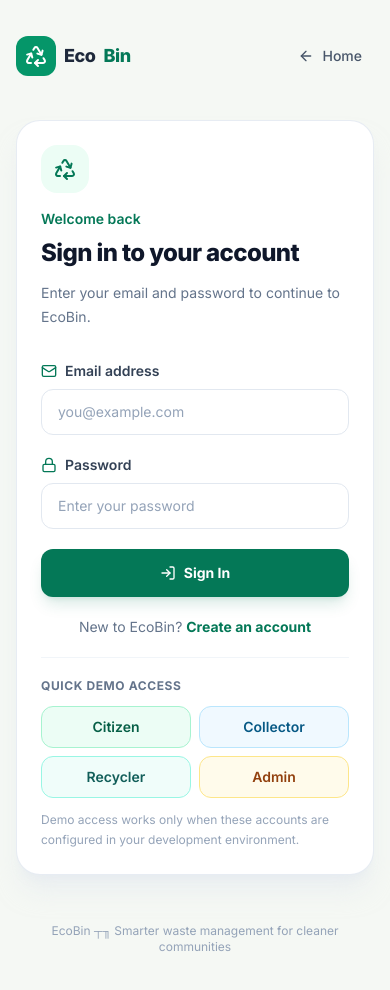
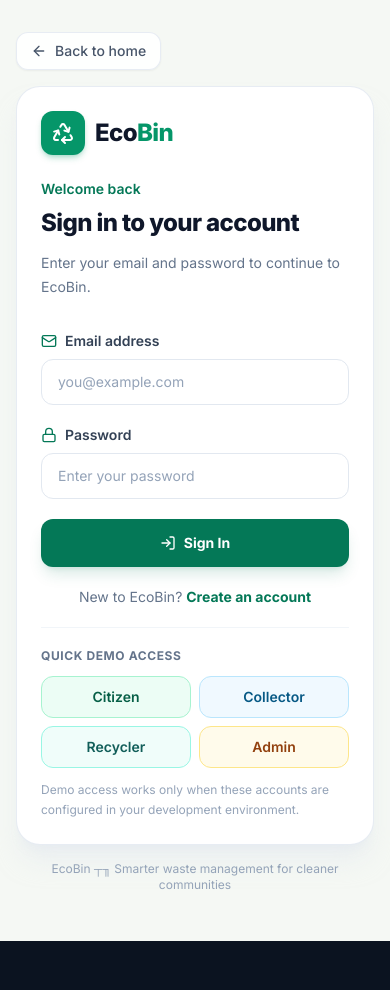
Before and after one commit to 19mekdes/EthioWaste, a React (Vite) app in the folder frontend/: page /login in a window 390 px wide. Shown: the top 990 px of the page. After the commit the page ends 941 px from the top, so only its background shows below. Built offline with nearby package versions, Linux system fonts and the light colour scheme; no server answers.

Commit message:
feat: update the login and register page structre

```diff
--- a/frontend/src/pages/Login.tsx
+++ b/frontend/src/pages/Login.tsx
@@ -67,37 +67,38 @@ export function Login() {
     'mb-2 flex items-center gap-2 text-sm font-semibold text-slate-700';
 
   return (
-    <main className="min-h-screen bg-[#F5F8F4] px-4 py-6 font-sans text-slate-800 sm:px-6 lg:px-8">
-      <div className="mx-auto flex min-h-[calc(100vh-3rem)] max-w-6xl flex-col">
-        <header className="flex items-center justify-between py-3">
+    <main className="flex min-h-screen flex-col items-center justify-center bg-[#F5F8F4] px-4 py-8 font-sans text-slate-800 sm:px-6 sm:py-12 lg:px-8">
+      <div className="w-full max-w-xl">
+        {/* Back to home link */}
+        <div className="mb-4">
           <Link
             to="/"
-            aria-label="Back to homepage"
-            className="inline-flex items-center gap-2 rounded-lg text-lg font-extrabold tracking-tight text-slate-800"
-          >
-            <span className="flex h-10 w-10 items-center justify-center rounded-xl bg-emerald-600 text-white">
-              <Recycle className="h-6 w-6" />
-            </span>
-            Eco<span className="text-emerald-700">Bin</span>
-          </Link>
-
-          <Link
-            to="/"
-            className="inline-flex items-center gap-2 rounded-lg px-3 py-2 text-sm font-medium text-slate-600 transition hover:bg-white hover:text-emerald-700"
+            className="inline-flex items-center gap-2 rounded-xl border border-slate-200/80 bg-white/90 px-3.5 py-2 text-sm font-medium text-slate-600 shadow-sm backdrop-blur-sm transition hover:border-emerald-300 hover:bg-white hover:text-emerald-700"
           >
             <ArrowLeft className="h-4 w-4" />
-            <span className="hidden sm:inline">Back to home</span>
-            <span className="sm:hidden">Home</span>
+            <span>Back to home</span>
           </Link>
-        </header>
+        </div>
 
-        <section className="flex flex-1 items-center justify-center py-8 sm:py-12">
-          <div className="w-full max-w-xl overflow-hidden rounded-3xl border border-slate-200/80 bg-white shadow-xl shadow-slate-200/50">
+        <section className="w-full">
+          <div className="w-full overflow-hidden rounded-3xl border border-slate-200/80 bg-white shadow-xl shadow-slate-200/50">
 
             <div className="p-6 sm:p-9 lg:p-10">
               <div className="mb-8">
-                <div className="mb-4 flex h-12 w-12 items-center justify-center rounded-2xl bg-emerald-50 text-emerald-700 md:hidden">
-                  <Recycle className="h-6 w-6" />
+                {/* EcoBin Brand Logo placed inside the card at the top */}
+                <div className="mb-6">
+                  <Link
+                    to="/"
+                    aria-label="Back to homepage"
+                    className="group inline-flex items-center gap-2.5 transition-transform hover:scale-105"
+                  >
+                    <span className="flex h-11 w-11 items-center justify-center rounded-xl bg-emerald-600 text-white shadow-md shadow-emerald-600/25">
+                      <Recycle className="h-6 w-6" />
+                    </span>
+                    <span className="text-2xl font-extrabold tracking-tight text-slate-900">
+                      Eco<span className="text-emerald-600">Bin</span>
+                    </span>
+                  </Link>
                 </div>
 
                 <p className="text-sm font-semibold text-emerald-700">
--- a/frontend/src/pages/Register.tsx
+++ b/frontend/src/pages/Register.tsx
@@ -73,39 +73,38 @@ export function Register() {
     'w-full rounded-xl border border-slate-200 bg-white px-4 py-3 text-sm text-slate-800 placeholder:text-slate-400 outline-none transition-all focus:border-emerald-500 focus:ring-2 focus:ring-emerald-100 disabled:bg-slate-50';
 
   return (
-    <div className="min-h-screen bg-[#F5F8F4] px-4 py-6 font-sans text-slate-800 sm:px-6 lg:px-8">
-      <div className="mx-auto flex min-h-[calc(100vh-3rem)] max-w-6xl flex-col">
-        {/* Header */}
-        <header className="mb-8 flex items-center justify-between">
-          <Link to="/" className="flex items-center gap-2.5">
-            <div className="flex h-10 w-10 items-center justify-center rounded-xl bg-emerald-600 text-white shadow-sm">
-              <Recycle className="h-5 w-5" />
-            </div>
-            <span className="text-xl font-extrabold tracking-tight text-slate-800">
-              Eco<span className="text-emerald-600">Bin</span>
-            </span>
-          </Link>
-
+    <div className="flex min-h-screen flex-col items-center justify-center bg-[#F5F8F4] px-4 py-8 font-sans text-slate-800 sm:px-6 sm:py-12 lg:px-8">
+      <div className="w-full max-w-xl">
+        {/* Back to home link */}
+        <div className="mb-4">
           <Link
             to="/"
-            className="inline-flex items-center gap-2 rounded-lg px-3 py-2 text-sm font-medium text-slate-600 transition hover:bg-white hover:text-emerald-700"
+            className="inline-flex items-center gap-2 rounded-xl border border-slate-200/80 bg-white/90 px-3.5 py-2 text-sm font-medium text-slate-600 shadow-sm backdrop-blur-sm transition hover:border-emerald-300 hover:bg-white hover:text-emerald-700"
           >
             <ArrowLeft className="h-4 w-4" />
-            <span className="hidden sm:inline">Back to home</span>
-            <span className="sm:hidden">Home</span>
+            <span>Back to home</span>
           </Link>
-        </header>
+        </div>
 
         {/* Main content */}
-        <main className="flex flex-1 items-center justify-center py-2">
-          <div className="w-full max-w-xl overflow-hidden rounded-3xl border border-slate-200/80 bg-white shadow-xl shadow-slate-200/40">
-
-
-
+        <main className="w-full">
+          <div className="w-full overflow-hidden rounded-3xl border border-slate-200/80 bg-white shadow-xl shadow-slate-200/40">
             <section className="p-6 sm:p-9 lg:p-10">
               <div className="mb-7">
-                <div className="mb-4 flex h-12 w-12 items-center justify-center rounded-2xl bg-emerald-50 text-emerald-700 lg:hidden">
-                  <Recycle className="h-6 w-6" />
+                {/* EcoBin Brand Logo placed inside the card at the top */}
+                <div className="mb-6">
+                  <Link
+                    to="/"
+                    aria-label="Back to homepage"
+                    className="group inline-flex items-center gap-2.5 transition-transform hover:scale-105"
+                  >
+                    <span className="flex h-11 w-11 items-center justify-center rounded-xl bg-emerald-600 text-white shadow-md shadow-emerald-600/25">
+                      <Recycle className="h-6 w-6" />
+                    </span>
+                    <span className="text-2xl font-extrabold tracking-tight text-slate-900">
+                      Eco<span className="text-emerald-600">Bin</span>
+                    </span>
+                  </Link>
                 </div>
 
                 <p className="mb-2 text-sm font-semibold text-emerald-700">
```
